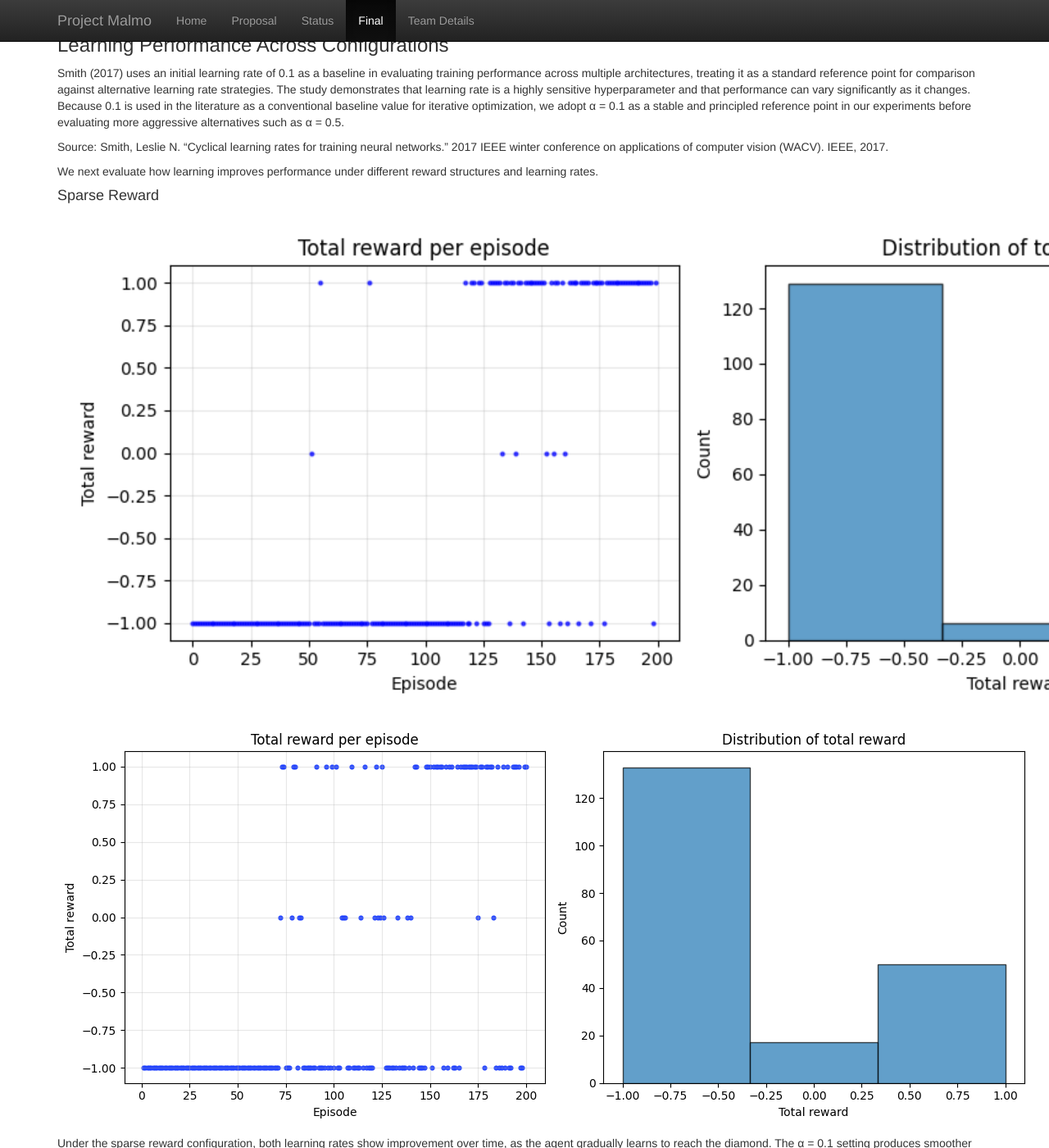
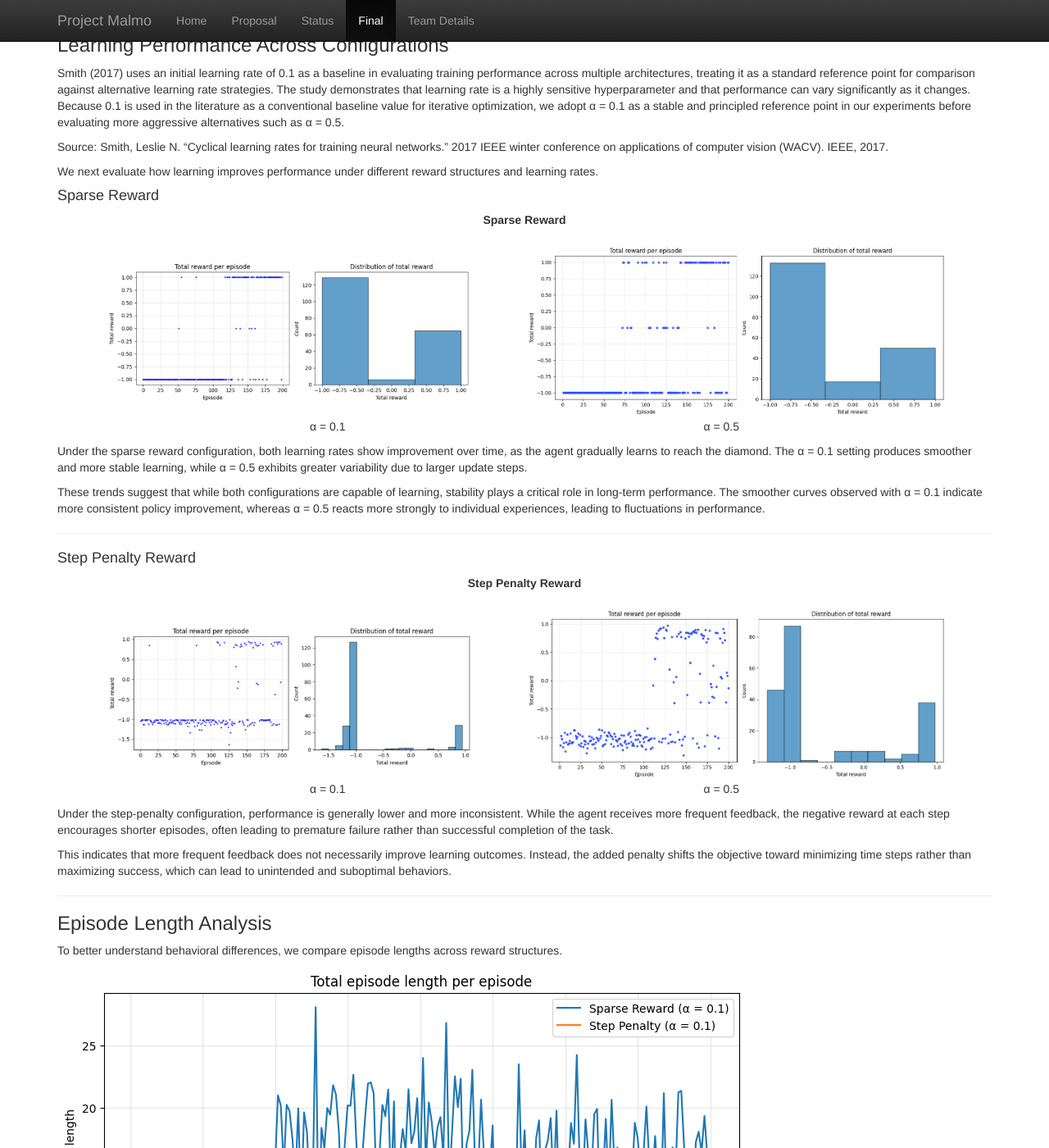
Before and after one commit to nhanngyn2004/cs175-group5, a Jekyll site: the page built from docs/final.md, in a window 1280 px wide and 1400 px high, scrolled down 3890 px. Shown: the whole window at 82% size. Built offline with Jekyll 4.4.1, drawn with Linux system fonts in a browser that asks for light colours.

Commit message:
image tweak

```diff
--- a/docs/final.md
+++ b/docs/final.md
@@ -158,9 +158,16 @@ We next evaluate how learning improves performance under different reward struct
 
 #### Sparse Reward
 
-![Sparse Reward α=0.1](assets/spare_lr0.1.png)
+<p align="center">
+  <b>Sparse Reward</b><br><br>
 
-![Sparse Reward α=0.5](assets/sparse_lr0.5.png)
+  <img src="assets/spare_lr0.1.png" width="45%" />
+  <img src="assets/sparse_lr0.5.png" width="45%" /><br>
+
+  <span>α = 0.1</span>
+  <span style="margin-left: 38%;">α = 0.5</span>
+</p>
+
 
 Under the sparse reward configuration, both learning rates show improvement over time, as the agent gradually learns to reach the diamond. The α = 0.1 setting produces smoother and more stable learning, while α = 0.5 exhibits greater variability due to larger update steps.
 
@@ -170,9 +177,15 @@ These trends suggest that while both configurations are capable of learning, sta
 
 #### Step Penalty Reward
 
-![Step Penalty α=0.1](assets/step_lr0.1.png)
+<p align="center">
+  <b>Step Penalty Reward</b><br><br>
 
-![Step Penalty α=0.5](assets/step_lr0.5.png)
+  <img src="assets/step_lr0.1.png" width="45%" />
+  <img src="assets/step_lr0.5.png" width="45%" /><br>
+
+  <span>α = 0.1</span>
+  <span style="margin-left: 38%;">α = 0.5</span>
+</p>
 
 Under the step-penalty configuration, performance is generally lower and more inconsistent. While the agent receives more frequent feedback, the negative reward at each step encourages shorter episodes, often leading to premature failure rather than successful completion of the task.
 
```
Also changed, not shown: 1 other file.
